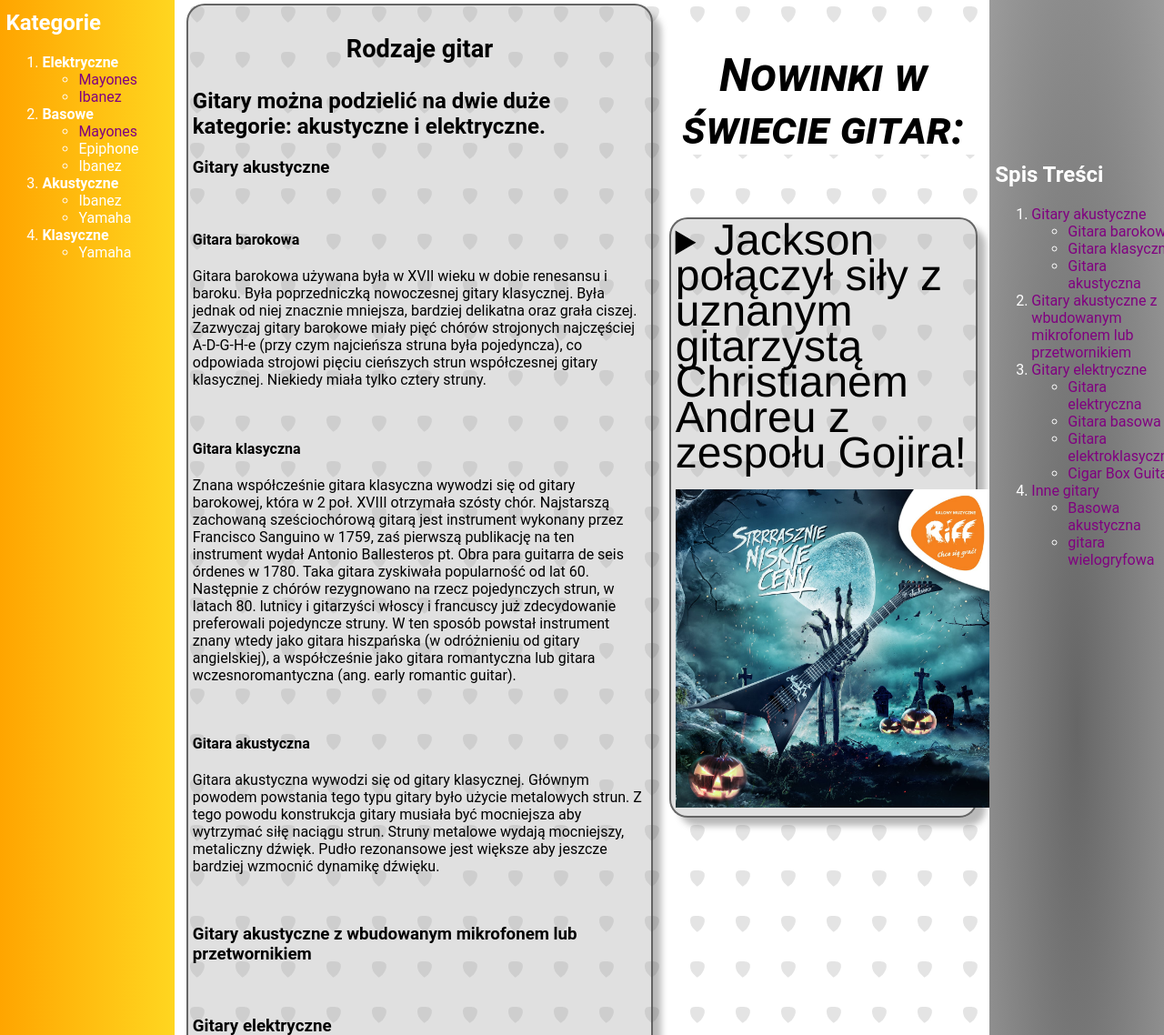
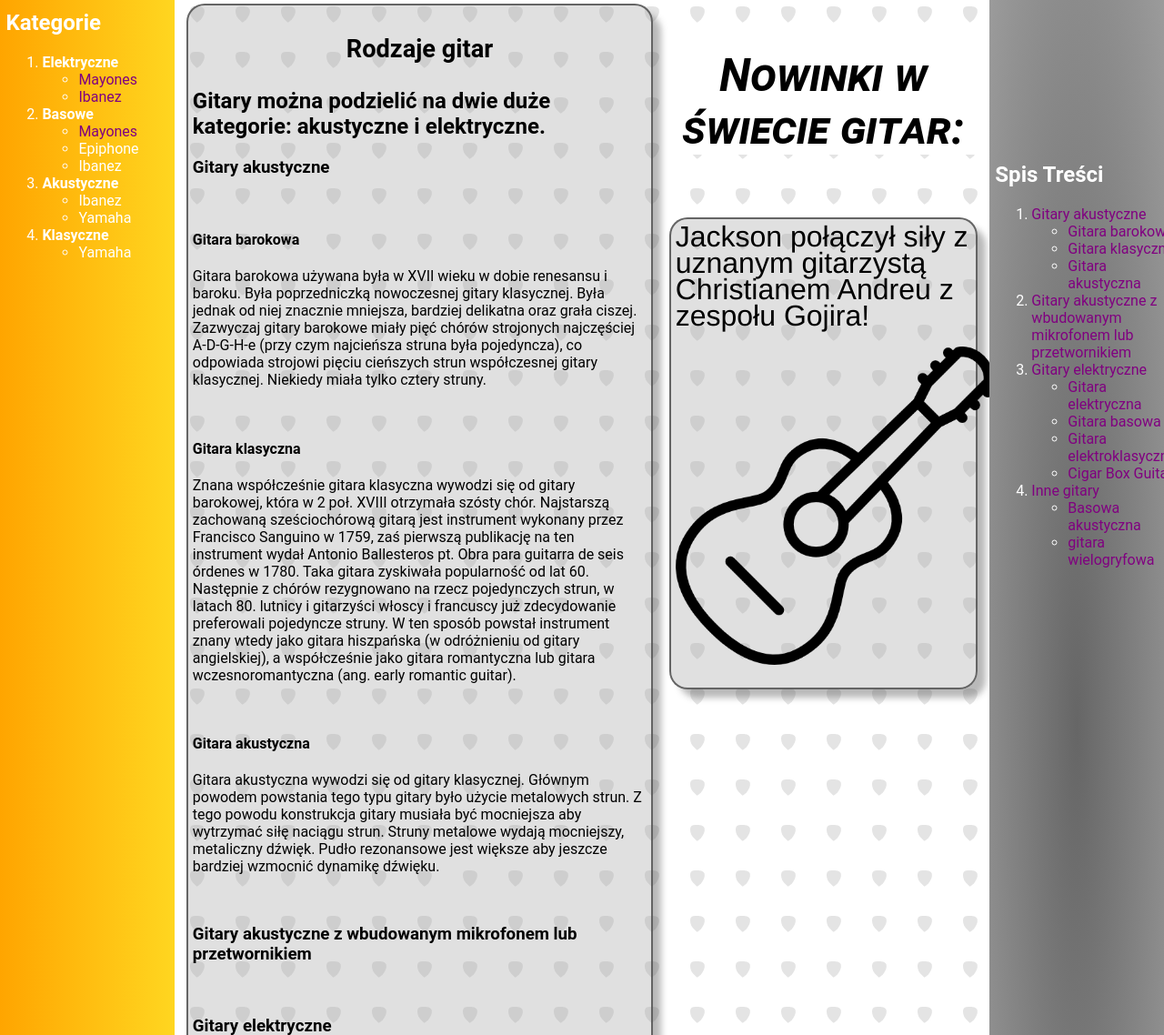
Before and after one commit to alekaro/web_lab_project, a PHP site: page / in a window 1280 px wide. Shown: the part 149-1287 px from the top of the page at 91% size. Run offline with PHP 8.4, Linux system fonts and the light colour scheme.

Commit message:
Final version of css_2

```diff
--- a/index.html
+++ b/index.html
@@ -131,7 +131,7 @@
                         <p id="anchor12">
                             Gitara wielogryfowa <br> Jest to szersza wersja gitary elektrycznej posiadająca więcej niż jeden gryf (najczęściej dwa).
                         </p>
-						<a href="history.html">Krótka historia gitary...</a>
+                        <a href="history.html">Krótka historia gitary...</a>
                     </article>
                 </section>
 
@@ -142,8 +142,8 @@
                     <br>
                     <article>
                         <details>
-                            <summary id="index2">
-                                <p style="font-family:'Franklin Gothic Medium'; font-size: 120%;display: inline;">Jackson połączył siły z uznanym gitarzystą Christianem Andreu z zespołu Gojira!</p>
+                            <summary style="font-family:'Franklin Gothic Medium'; font-size: 200%;display: inline;" id="index2">
+                                Jackson połączył siły z uznanym gitarzystą Christianem Andreu z zespołu Gojira!
                             </summary>
                             <p>Jackson połączył siły z uznanym gitarzystą Christianem Andreu z zespołu Gojira, aby stworzyć charakterystyczną "sygnaturę", dzięki której masywne riffy brzmią jeszcze lepiej!
                             </p>
@@ -160,7 +160,10 @@
                         </details>
                         <br>
 
-                        <a href="https://www.jacksonguitars.com/artists/christian-andreu-bio" title="Zobacz na stronie!"><img width="350" height="350" src="img/jackson-gojira.jpg" alt="ups! nie wczytano zdjęcia" /></a>
+                        <a id="imgurs" href="https://www.jacksonguitars.com/artists/christian-andreu-bio" title="Zobacz na stronie!">
+                            <img class="imgur1" width="350" height="350" src="img/jackson-gojira.jpg" alt="ups! nie wczytano zdjęcia" />
+                            <img class="imgur2" width="350" height="350" src="img/guitar.png" alt="ups! nie wczytano zdjęcia" />
+                        </a>
 
                     </article>
                 </section>
--- a/styles.css
+++ b/styles.css
@@ -142,6 +142,32 @@ h1 {
     100% {
         transform: rotate(360deg) skew(0deg)
     }
+}
+
+#imgurs {
+    position: relative;
+    display: block;
+    height: 370px;
+}
+
+#imgurs img {
+    position: absolute;
+    -webkit-transition: all 2s ease-in-out;
+    -moz-transition: all 2s ease-in-out;
+    -o-transition: all 2s ease-in-out;
+    transition: all 2s ease-in-out;
+}
+
+#imgurs img.imgur1 {
+    opacity: 0;
+}
+
+#imgurs:hover img.imgur1 {
+    opacity: 1;
+}
+
+#imgurs:hover img.imgur2 {
+    opacity: 0;
 }
 
 .center {
@@ -378,7 +404,6 @@ a:link {
     color: purple
 }
 
-
 @media only screen and (max-width: 599px) {
     .newspaper {
         -webkit-column-count: 1;
@@ -392,26 +417,23 @@ a:link {
         -webkit-column-count: 2;
         -moz-column-count: 2;
         column-count: 2;
-
         -webkit-column-gap: 40px;
         -moz-column-gap: 40px;
         column-gap: 40px;
-
         -webkit-column-rule: 7px dashed purple;
         -moz-column-rule: 7px dashed purple;
         column-rule: 7px dashed purple;
     }
 }
+
 @media only screen and (min-width: 769px) {
     .newspaper {
         -webkit-column-count: 3;
         -moz-column-count: 3;
         column-count: 3;
-
         -webkit-column-gap: 40px;
         -moz-column-gap: 40px;
         column-gap: 40px;
-
         -webkit-column-rule: 4px double black;
         -moz-column-rule: 4px double black;
         column-rule: 4px double black;
@@ -469,6 +491,7 @@ p:lang(en) {
     display: -webkit-flex;
     display: flex;
 }
+
 .flex {
     -webkit-transition: 1s ease-out;
     transition: 1s ease-out;
@@ -480,8 +503,9 @@ p:lang(en) {
     padding: 20px 20px 20px 20px;
     font-size: 12px;
     flex: 1;
-background-color:orange;
+    background-color: orange;
 }
+
 .hover:hover {
     flex: 4;
     background-color: purple;
```
Lines whose indentation alone changed are shown as unchanged.
